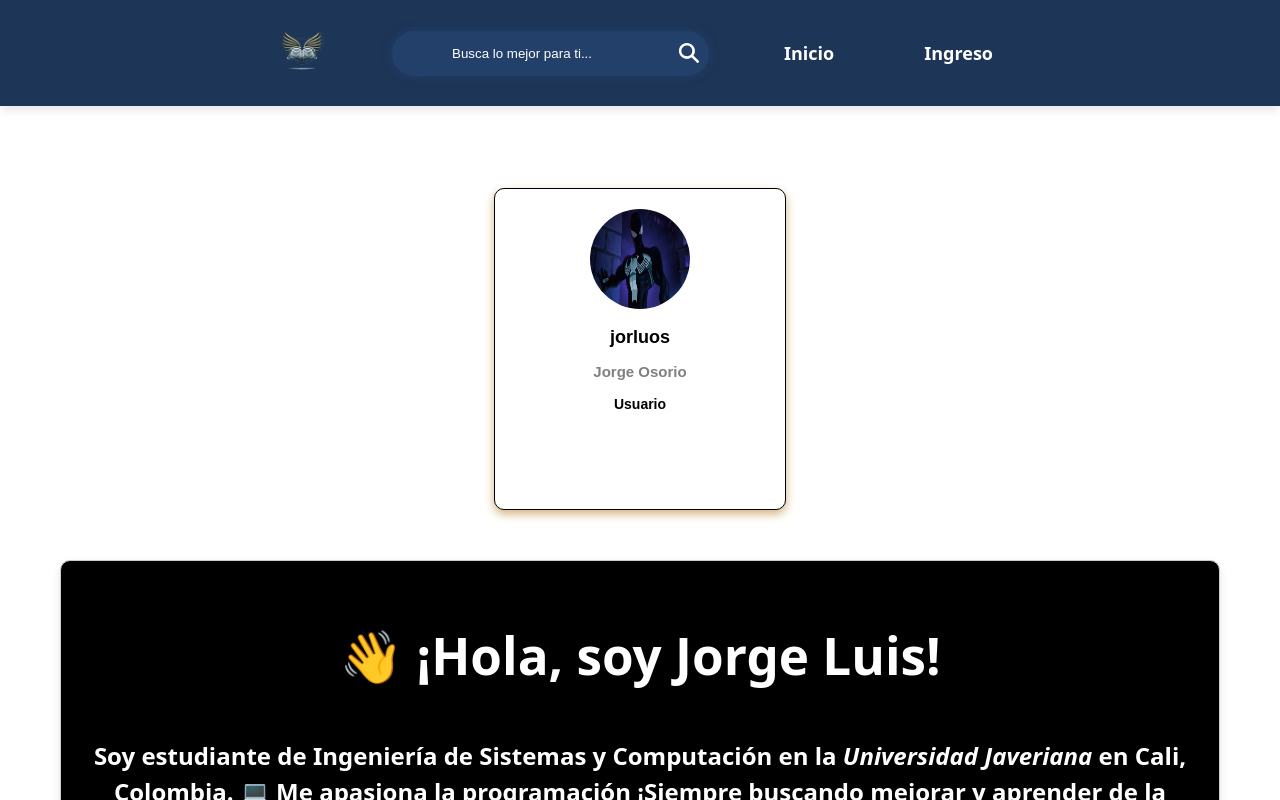
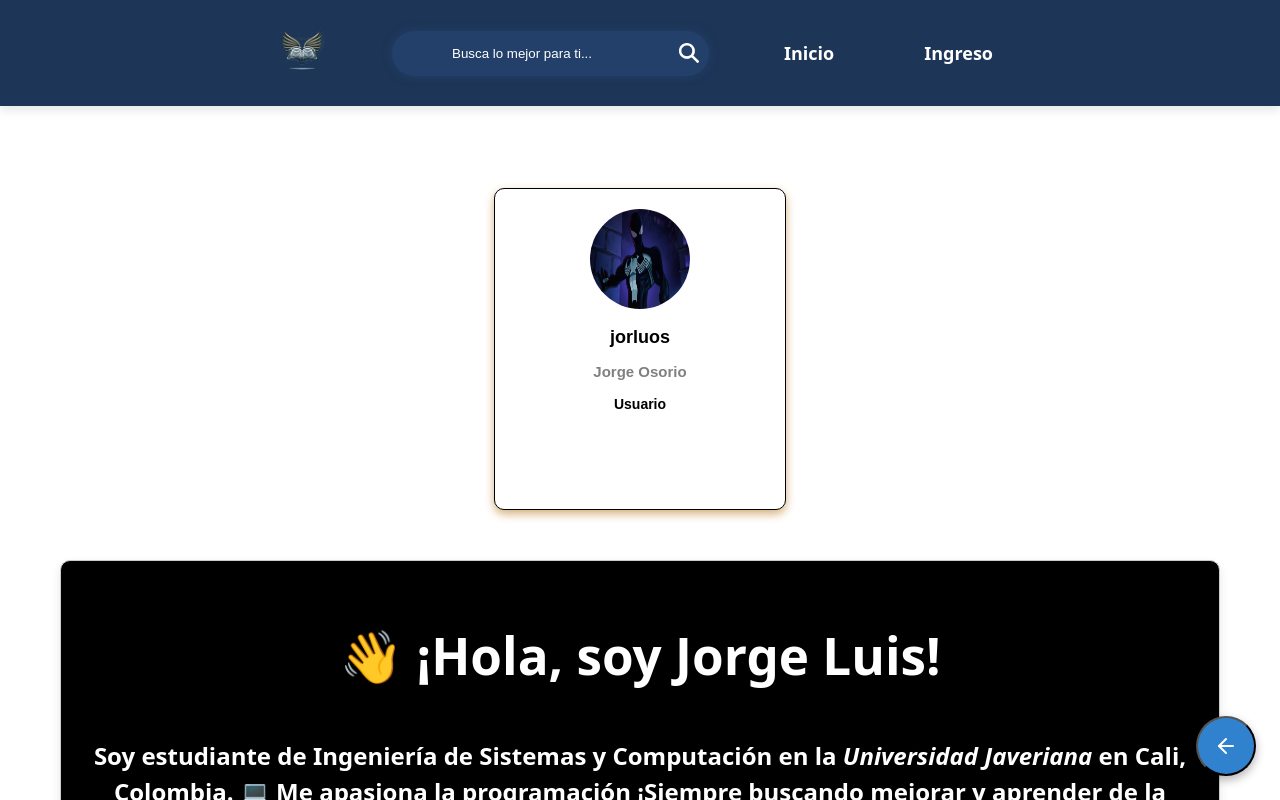
Before and after one commit to Alejost7/Book-Trading, a React (Vite) app in the folder frontend/: page /miPerfil in a window 1280 px wide. Shown: the top 800 px of the page. Built offline with nearby package versions, Linux system fonts and the light colour scheme.

Commit message:
MOD: se agregan cositas

```diff
--- a/frontend/src/components/ayuda/Ayuda.jsx
+++ b/frontend/src/components/ayuda/Ayuda.jsx
@@ -47,7 +47,7 @@ const Ayuda = () => {
                 <button
                     className="add-button"
                     onClick={() => selectedTopic === "perfil" || selectedTopic === "seguridad" || selectedTopic === "libros" || selectedTopic === "Donation" ? setSelectedTopic("general") : navigate("/")}><FiArrowLeft />
-            </button>
+                </button>
             </div>
 
             <div className="ayuda-content">
--- a/frontend/src/components/miPerfil/MiPerfil.jsx
+++ b/frontend/src/components/miPerfil/MiPerfil.jsx
@@ -1,5 +1,8 @@
 import "../../styles/miPerfil/MiPerfil.css"
+import { FiArrowLeft } from "react-icons/fi"
+import { useNavigate } from "react-router-dom"
 import ProfileCard from "./ProfileCard"
+import { useSelector } from "react-redux"
 import spideypfp from "../../assets/images/spideypfp.jpg"
 import Footer from "../inicio/beforeLogin/Footer"
 import Navbar from "../inicio/beforeLogin/NavBar"
@@ -18,9 +21,11 @@ const misLibros = [
 ]
 
 const MiPerfil = () => {
+    const isAuthenticated = useSelector((state) => state.auth.isAuthenticated);
+    const navigate = useNavigate();
     return(
         <div>
-            <Navbar />
+            {isAuthenticated ? null : <Navbar />}
                 <div className="container">
                     <ProfileCard imgSrc={spideypfp} imgAlt={"Imagen de perfil"} username={"jorluos"} role={"Usuario"} name={"Jorge Osorio"}/>
                     <MarkdownText content={`
@@ -36,6 +41,10 @@ Soy estudiante de **Ingeniería de Sistemas y Computación** en la *Universidad
                     <BookList books={misLibros}/>
                 </div>
                 <ExchangeCard leftBook={"https://www.okchicas.com/wp-content/uploads/2018/04/libros-que-nos-hicieron-lectoras-1.jpg"} rightBook={"https://m.media-amazon.com/images/I/81t2CVWEsUL.jpg"} arrow={"https://cdn-icons-png.flaticon.com/512/4406/4406425.png" }></ExchangeCard>
+                <button
+                    className="add-button"
+                    onClick={() => navigate("/")}><FiArrowLeft />
+                </button>
             <Footer />
         </div>
     )
```
